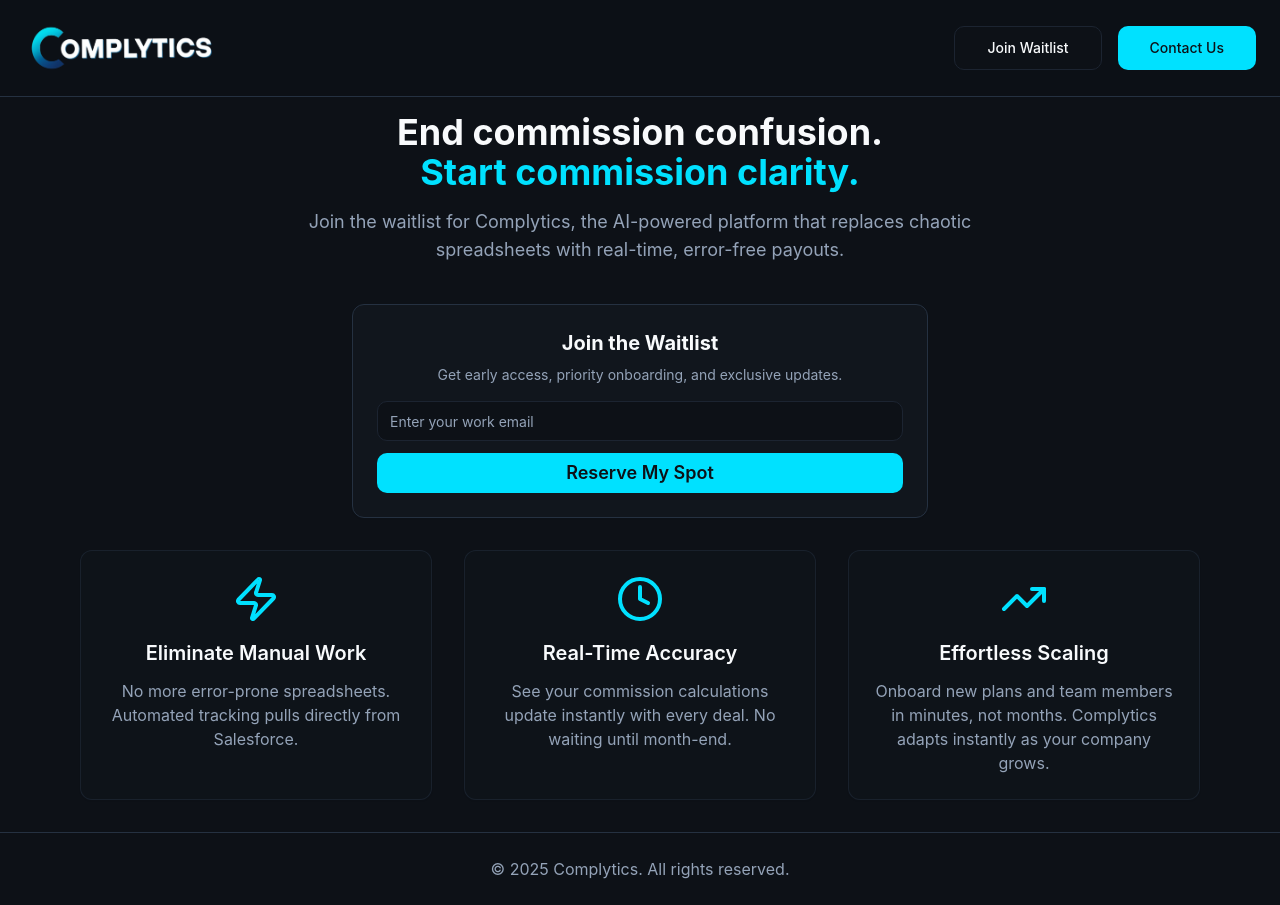
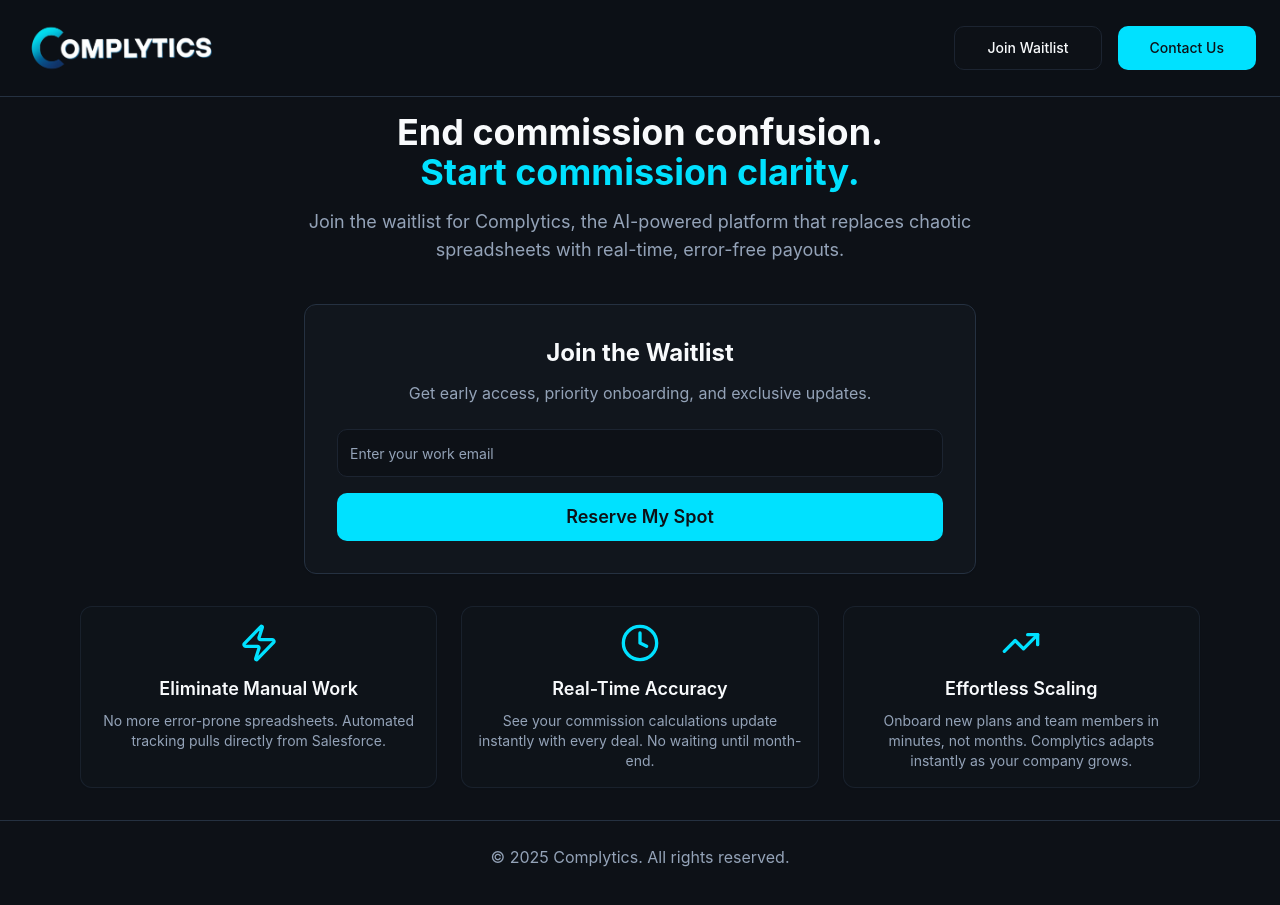
Before and after one commit to complytics-dev/complytics-ai-insights, a React (Vite) app: page /waitlist in a window 1280 px wide. Built offline with nearby package versions, Linux system fonts and the light colour scheme; the HTML template or start-up script is replaced by a standard one.

Commit message:
Adjust box sizes
Adjusted the size of the waitlist box and the three boxes below it.

```diff
--- a/src/pages/Waitlist.tsx
+++ b/src/pages/Waitlist.tsx
@@ -52,19 +52,19 @@ const Waitlist = () => {
       {/* Waitlist Form */}
       <section className="pb-8">
         <div className="container mx-auto px-4 max-w-6xl">
-          <div className="max-w-xl mx-auto mb-8">
+          <div className="max-w-2xl mx-auto mb-8">
             <Card className="bg-card border-border">
-              <CardContent className="p-6">
-                <div className="text-center mb-4">
-                  <h2 className="text-xl font-bold mb-2">Join the Waitlist</h2>
-                  <p className="text-sm text-muted-foreground">
+              <CardContent className="p-8">
+                <div className="text-center mb-6">
+                  <h2 className="text-2xl font-bold mb-3">Join the Waitlist</h2>
+                  <p className="text-muted-foreground">
                     Get early access, priority onboarding, and exclusive updates.
                   </p>
                 </div>
 
-                <form onSubmit={handleSubmit} className="space-y-3">
-                  <Input type="email" placeholder="Enter your work email" value={email} onChange={e => setEmail(e.target.value)} required className="h-10" />
-                  <Button type="submit" className="w-full h-10 font-semibold text-lg">
+                <form onSubmit={handleSubmit} className="space-y-4">
+                  <Input type="email" placeholder="Enter your work email" value={email} onChange={e => setEmail(e.target.value)} required className="h-12 text-lg" />
+                  <Button type="submit" className="w-full h-12 font-semibold text-lg">
                     Reserve My Spot
                   </Button>
                 </form>
@@ -75,32 +75,32 @@ const Waitlist = () => {
           </div>
 
           {/* Benefits Grid */}
-          <div className="grid md:grid-cols-3 gap-8">
+          <div className="grid md:grid-cols-3 gap-6">
             <Card className="bg-card/50 border-border/50">
-              <CardContent className="p-6 text-center">
-                <Zap className="h-12 w-12 text-primary mx-auto mb-4" />
-                <h3 className="text-xl font-semibold mb-3">Eliminate Manual Work</h3>
-                <p className="text-muted-foreground">
+              <CardContent className="p-4 text-center">
+                <Zap className="h-10 w-10 text-primary mx-auto mb-3" />
+                <h3 className="text-lg font-semibold mb-2">Eliminate Manual Work</h3>
+                <p className="text-sm text-muted-foreground">
                   No more error-prone spreadsheets. Automated tracking pulls directly from Salesforce.
                 </p>
               </CardContent>
             </Card>
 
             <Card className="bg-card/50 border-border/50">
-              <CardContent className="p-6 text-center">
-                <Clock className="h-12 w-12 text-primary mx-auto mb-4" />
-                <h3 className="text-xl font-semibold mb-3">Real-Time Accuracy</h3>
-                <p className="text-muted-foreground">
+              <CardContent className="p-4 text-center">
+                <Clock className="h-10 w-10 text-primary mx-auto mb-3" />
+                <h3 className="text-lg font-semibold mb-2">Real-Time Accuracy</h3>
+                <p className="text-sm text-muted-foreground">
                   See your commission calculations update instantly with every deal. No waiting until month-end.
                 </p>
               </CardContent>
             </Card>
 
             <Card className="bg-card/50 border-border/50">
-              <CardContent className="p-6 text-center">
-                <TrendingUp className="h-12 w-12 text-primary mx-auto mb-4" />
-                <h3 className="text-xl font-semibold mb-3">Effortless Scaling</h3>
-                <p className="text-muted-foreground">Onboard new plans and team members in minutes, not months. Complytics adapts instantly as your company grows.</p>
+              <CardContent className="p-4 text-center">
+                <TrendingUp className="h-10 w-10 text-primary mx-auto mb-3" />
+                <h3 className="text-lg font-semibold mb-2">Effortless Scaling</h3>
+                <p className="text-sm text-muted-foreground">Onboard new plans and team members in minutes, not months. Complytics adapts instantly as your company grows.</p>
               </CardContent>
             </Card>
           </div>
```
